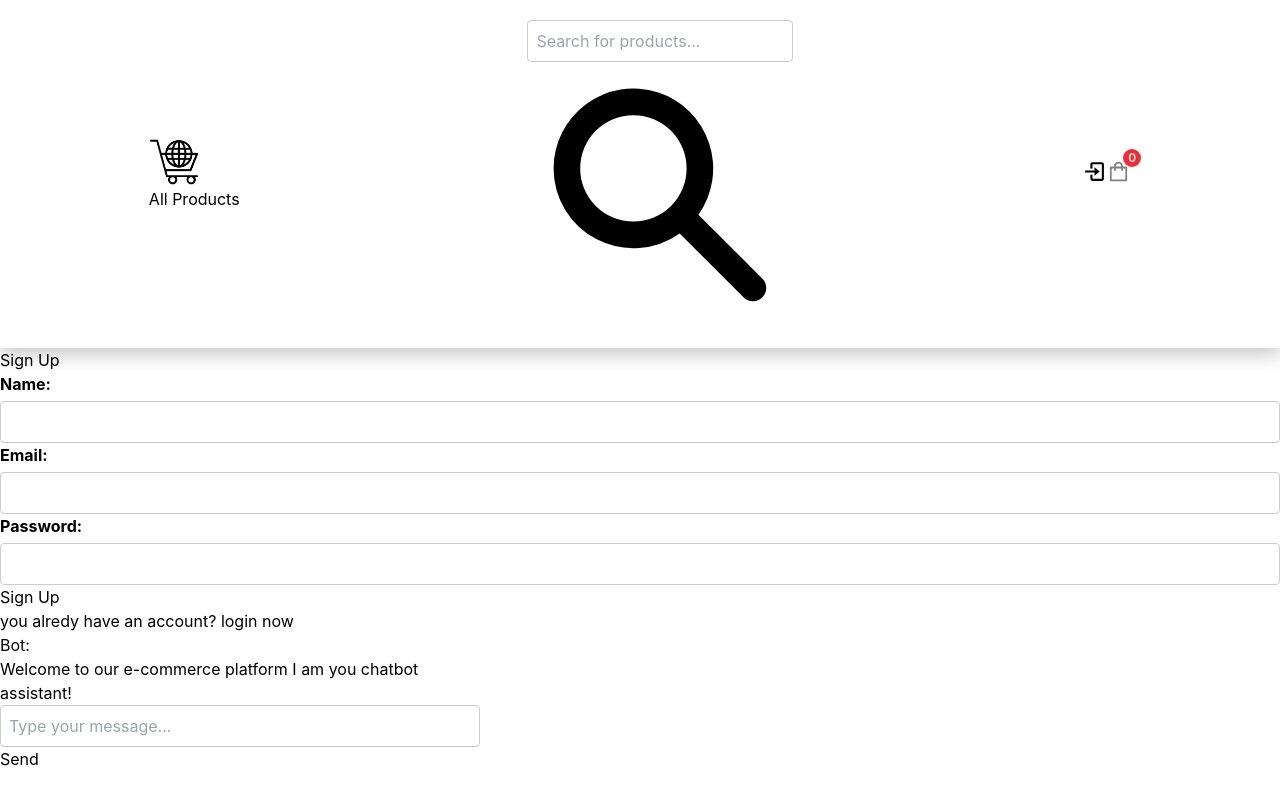
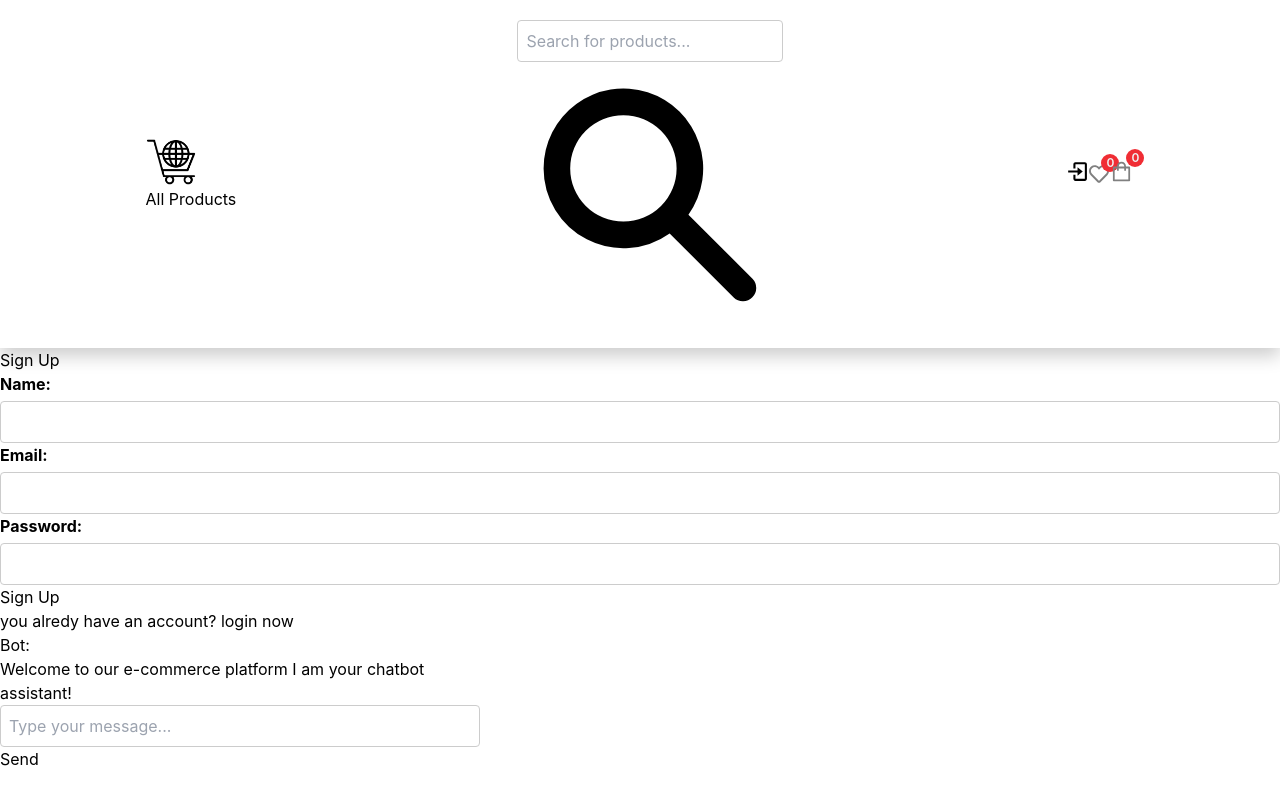
Before and after one commit to xarafeddine/composable-commerce-front, a Next.js app: page /signup in a window 1280 px wide. Shown: the top 800 px of the page. Built offline with nearby package versions, Linux system fonts and the light colour scheme; no server answers.

Commit message:
wishlist

```diff
--- a/components/auth/buttons.tsx
+++ b/components/auth/buttons.tsx
@@ -16,7 +16,7 @@ export function SignInButton({ children }: { children: React.ReactNode }) {
     return (
       <Link href={`/`}>
         <Image
-          src={session.user?.image ?? "/images/hacker.png"}
+          src={session.user?.image ?? "/images/avatar.png"}
           width={32}
           height={32}
           alt="Your Name"
--- a/components/layout/Navbar.tsx
+++ b/components/layout/Navbar.tsx
@@ -8,12 +8,20 @@ import Cart from "../product/Cart";
 import SearchIcon from "../icons/search";
 import { useSession } from "next-auth/react";
 import { SignInButton, SignOutButton } from "../auth/buttons";
+import { useState } from "react";
+import { FaRegHeart } from "react-icons/fa";
+import Wishlist from "../product/wishlist";
 
 const Navbar = () => {
-  const { showCart, setShowCart, getTotalQuantities } = useProductsStore();
+  const {
+    showCart,
+    setShowCart,
+    getTotalQuantities,
+    showWishlist,
+    setShowWishlist,
+    wishlist,
+  } = useProductsStore();
   const { data: session, status } = useSession();
-
-  console.log(session, status);
 
   return (
     <div className="navbar-container">
@@ -68,11 +76,21 @@ const Navbar = () => {
         <button
           type="button"
           className="cart-icon"
+          onClick={() => setShowWishlist(true)}
+        >
+          <FaRegHeart size={20} />
+          <span className="cart-item-qty">{wishlist.length}</span>
+        </button>
+
+        <button
+          type="button"
+          className="cart-icon"
           onClick={() => setShowCart(true)}
         >
           <AiOutlineShopping />
           <span className="cart-item-qty">{getTotalQuantities()}</span>
         </button>
+        {showWishlist && <Wishlist />}
         {showCart && <Cart />}
       </div>
     </div>
--- a/components/product/card/index.tsx
+++ b/components/product/card/index.tsx
@@ -1,5 +1,4 @@
 import { Product } from "@/lib/models";
-import Image from "next/image";
 import Link from "next/link";
 import { AiFillStar, AiOutlineStar } from "react-icons/ai";
 interface Props {
--- /dev/null
+++ b/components/product/wishlist/index.tsx
@@ -0,0 +1,75 @@
+import { Product } from "@/lib/models";
+import useProductsStore from "@/lib/store";
+import Link from "next/link";
+import { useState } from "react";
+import { AiOutlineLeft } from "react-icons/ai";
+import { TfiHeartBroken } from "react-icons/tfi";
+import { TiDeleteOutline } from "react-icons/ti";
+
+const Wishlist = () => {
+  const { productsList, wishlist, setShowWishlist, removeFromWishlist } =
+    useProductsStore((state) => state);
+
+  const wishlistItems = wishlist.map((item) => {
+    const { title, image, price, slug } = productsList.find(
+      (prod: Product) => prod.id === item.productId
+    ) as Product;
+
+    return { ...item, title, image, price, slug };
+  });
+
+  return (
+    <div className="cart-wrapper">
+      <div className="cart-container">
+        <button
+          type="button"
+          className="cart-heading"
+          onClick={() => setShowWishlist(false)}
+        >
+          <AiOutlineLeft />
+          <span className="heading">Your wishlist</span>
+          <span className="cart-num-items">({wishlist.length} items)</span>
+        </button>
+
+        {wishlistItems.length < 1 && (
+          <div className="empty-cart">
+            <TfiHeartBroken size={100} />
+            <h3>Your wishlist is empty</h3>
+          </div>
+        )}
+
+        <div className="product-container">
+          {wishlistItems.length >= 1 &&
+            wishlistItems.map((item) => (
+              <div className="product" key={item.productId}>
+                <img
+                  src={item?.image}
+                  className="cart-product-image"
+                  alt={item?.title}
+                />
+                <div className="item-desc">
+                  <div className="flex top">
+                    <h5>
+                      <Link href={`/product/${item.slug}`}>{item.title}</Link>
+                    </h5>
+                    <h4 className="text-green-500">${item.price.toFixed(1)}</h4>
+                  </div>
+                  <div className="flex bottom">
+                    <button
+                      type="button"
+                      className="remove-item"
+                      onClick={() => removeFromWishlist(+item.productId)}
+                    >
+                      <TiDeleteOutline />
+                    </button>
+                  </div>
+                </div>
+              </div>
+            ))}
+        </div>
+      </div>
+    </div>
+  );
+};
+
+export default Wishlist;
--- a/lib/client/index.tsx
+++ b/lib/client/index.tsx
@@ -13,6 +13,7 @@ export const getProducts = () => {
   const prods = data.products;
   return prods.map((prod) => ({
     ...prod,
+    isInWishlist: false,
     slug: slugify(`${prod.title}_id_${prod.id}`),
   }));
 };
@@ -23,7 +24,7 @@ export const getProduct = (slug: string | undefined) => {
   return prods.find((prod) => prod.slug === slug);
 };
 
-export const getRelatedProducts = (category: string) => {
+export const getRelatedProducts = (category: string | undefined) => {
   const prods = getProducts();
   return prods.filter((prod) => prod.category === category);
 };
--- a/lib/models.ts
+++ b/lib/models.ts
@@ -6,7 +6,7 @@ export type Product = {
   price: number;
   category?: string;
   rating?: { rate: number; count: number };
-  isInCart?: boolean;
+  isInWishlist?: boolean;
   slug?: string;
   details?: string;
 };
--- a/lib/store/index.ts
+++ b/lib/store/index.ts
@@ -1,5 +1,4 @@
 import { create } from "zustand";
-import { createJSONStorage, persist } from "zustand/middleware";
 import { Product, cartItem } from "../models";
 // import { getProducts } from "../contentfull";
 import { getBanner, getProducts } from "../client";
@@ -11,45 +10,52 @@ export interface ProductState {
   bannerData: any;
   productsList: Product[];
   categories: string[];
+  wishlist: { productId: number | string }[];
   cart: cartItem[];
   showCart: boolean;
+  showWishlist: boolean;
   chatbotMessages: chatbotMessage[];
   setChatbotMessages: (chatbotmessages: chatbotMessage) => void;
   getCartItem: (id: number) => cartItem | undefined;
   getTotalQuantities: () => number;
   setShowCart: (showCart: boolean) => void;
-  fetchProducts: () => void;
+  setShowWishlist: (showWishlist: boolean) => void;
+  // fetchProducts: () => void;
   addToCart: (id: number) => void;
+  addToWishlist: (id: number) => void;
   setCartItems: (cart: cartItem[]) => void;
+  // setwishlist: (wishlist: []) => void;
   removeFromCart: (id: number) => void;
+  removeFromWishlist: (id: number) => void;
   updateProducts: (prod: Product[]) => void;
   updateCart: (tem: cartItem) => void;
+  getProduct: (slug: string | undefined) => Product | undefined;
 }
 
 const createProductsStore = create<ProductState>();
-const useProductsStore = createProductsStore(
-  // persist(
-  (set, get) => ({
+const useProductsStore = createProductsStore((set, get) => ({
   productsList: INITIAL_PRODUCTS,
-    categories: [
-      "men's clothing",
-      "jewelery",
-      "electronics",
-      "women's clothing",
-    ],
+  categories: ["men's clothing", "jewelery", "electronics", "women's clothing"],
   bannerData: getBanner(),
+  wishlist: [],
   cart: [],
   showCart: false,
+  showWishlist: false,
   setShowCart: (showCart: boolean) => {
     return set(() => {
       return { showCart };
+    });
+  },
+  setShowWishlist: (showWishlist: boolean) => {
+    return set(() => {
+      return { showWishlist };
     });
   },
   chatbotMessages: [
     {
       role: "assistant",
       content:
-          "Welcome to our e-commerce platform I am you chatbot assistant!",
+        "Welcome to our e-commerce platform I am your chatbot assistant!",
     },
   ],
   setChatbotMessages: (chatbotMessage: chatbotMessage) => {
@@ -67,13 +73,6 @@ const useProductsStore = createProductsStore(
   getCartItem: (id) => {
     return get().cart.find((item) => (item.productId = id));
   },
-    fetchProducts: () => {
-      // getProducts().then((prods) => {
-      //   set(() => {
-      //     return { productsList: prods };
-      //   });
-      // });
-    },
 
   addToCart: (id) => {
     const itemInCart = get().cart.find((item) => item.productId === id);
@@ -87,6 +86,45 @@ const useProductsStore = createProductsStore(
       quantity: itemInCart.quantity + 1,
     };
     get().updateCart(newCartitem);
+  },
+
+  addToWishlist: (id: number) => {
+    set((state) => {
+      return { wishlist: [...state.wishlist, { productId: id }] };
+    });
+    const newProductsList = get().productsList.map((item) => {
+      if (id === item.id)
+        return {
+          ...item,
+          isInWishlist: true,
+        };
+      return { ...item };
+    });
+
+    get().updateProducts(newProductsList);
+    console.log("add", get().productsList);
+  },
+
+  removeFromWishlist: (id: number) => {
+    const newProductsList = get().productsList.map((item) => {
+      if (id === item.id)
+        return {
+          ...item,
+          isInWishlist: false,
+        };
+
+      return { ...item };
+    });
+
+    set((state) => {
+      const wishlist: { productId: number | string }[] = state.wishlist.filter(
+        (item) => item.productId !== id
+      );
+      return { wishlist };
+    });
+
+    get().updateProducts(newProductsList);
+    console.log("remove", get().productsList);
   },
 
   setCartItems: (cart) => {
@@ -114,13 +152,12 @@ const useProductsStore = createProductsStore(
     set(() => {
       return { productsList: products };
     }),
-  })
-  // {
-  //   name: "product-store-cart",
-  //   storage: createJSONStorage(() => localStorage), // (optional) by default the 'localStorage' is used
-  //   partialize: (state) => ({ cart: state.cart }),
-  // }
-  // )
-);
+
+  getProduct: (slug: string | undefined) => {
+    if (!slug) return undefined;
+    const prods = get().productsList;
+    return prods.find((prod) => prod.slug === slug);
+  },
+}));
 
 export default useProductsStore;
--- a/pages/_app.tsx
+++ b/pages/_app.tsx
@@ -11,6 +11,8 @@ import AuthProvider from "./AuthProvider";
 import { AppProps } from "next/app";
 import ChatbotContainer from "@/components/Ai/ChatbotContainer";
 import useProductsStore from "@/lib/store";
+import CheckoutPage from "./checkout";
+import Success from "./confirmation";
 
 export default function App({ Component, pageProps }: AppProps) {
   const [isClient, setIsClient] = useState(false);
@@ -46,21 +48,21 @@ export default function App({ Component, pageProps }: AppProps) {
     return null; // Return null during SSR
   }
 
+  const isPaimentPage = Component === CheckoutPage || Component === Success;
   return (
     <>
       <AuthProvider>
-        <Navbar />
+        {!isPaimentPage && <Navbar />}
 
         <Suspense fallback={<Loading />}>
           <div className="main-container  py-10">
             <Component {...pageProps} />
           </div>
-          <ChatbotContainer />
+          {!isPaimentPage && <ChatbotContainer />}
+
           <Toaster />
         </Suspense>
-        <footer>
-          <Footer />
-        </footer>
+        <footer>{!isPaimentPage && <Footer />}</footer>
       </AuthProvider>
     </>
   );
--- a/pages/api/ai/chatbot.ts
+++ b/pages/api/ai/chatbot.ts
@@ -52,10 +52,10 @@ export default async function handler(
           // {
           //   role: "assistant",
           //   content:
-          //     "Welcome to our e-commerce platform I am you chatbot assistant!",
+          //     "Welcome to our e-commerce platform I am your chatbot assistant!",
           // },
+          // { role: "user", content: message },
           ...messages,
-          // { role: "user", content: message },
         ],
       },
       {
--- a/pages/checkout/index.tsx
+++ b/pages/checkout/index.tsx
@@ -15,13 +15,14 @@ type error = {
 };
 
 const CheckoutPage = () => {
-  const {
-    cart,
+  const router = useRouter();
+  const { cart, getTotalQuantities, productsList } = useProductsStore(
+    (state) => state
+  );
 
-    getTotalQuantities,
-    productsList,
-  } = useProductsStore((state) => state);
-
+  if (cart.length === 0) {
+    router.push("/");
+  }
   const totalQuantities = getTotalQuantities();
 
   const cartItems = cart
@@ -45,14 +46,12 @@ const CheckoutPage = () => {
     address: "",
   });
   const [payment, setPayment] = useState({
-    cardNumber: "",
-    expiryDate: "",
-    cvv: "",
+    cardNumber: "4539 0522 0984 6891",
+    expiryDate: "7/2029",
+    cvv: "974",
   });
   const [errors, setErrors] = useState<error>({});
   const { data: session } = useSession();
-
-  const router = useRouter();
 
   useEffect(() => {
     const { email, name } = session?.user || {};
@@ -106,7 +105,6 @@ const CheckoutPage = () => {
       <div className="checkout-cart-container">
         <h2>{totalQuantities} Items</h2>
         <div className="mt-5 ">
-
           {cartItems.length >= 1 &&
             cartItems.map((item) => (
               <div className="cart-item" key={item.productId}>
@@ -127,7 +125,7 @@ const CheckoutPage = () => {
         {/* Fake cart items */}
 
         <div className="cart-summary">
-          <h1>Total: ${totalPrice}</h1>
+          <h1 className="text-4xl">Total: ${totalPrice}</h1>
         </div>
       </div>
       <div className="checkout-form">
```
Also changed, not shown: components/product/Cart/AddToCartBtn.tsx (+0 -7 lines), pages/product/[slug]/index.tsx (+38 -5 lines), public/images/avatar.png (added). Lines whose indentation alone changed are shown as unchanged.
